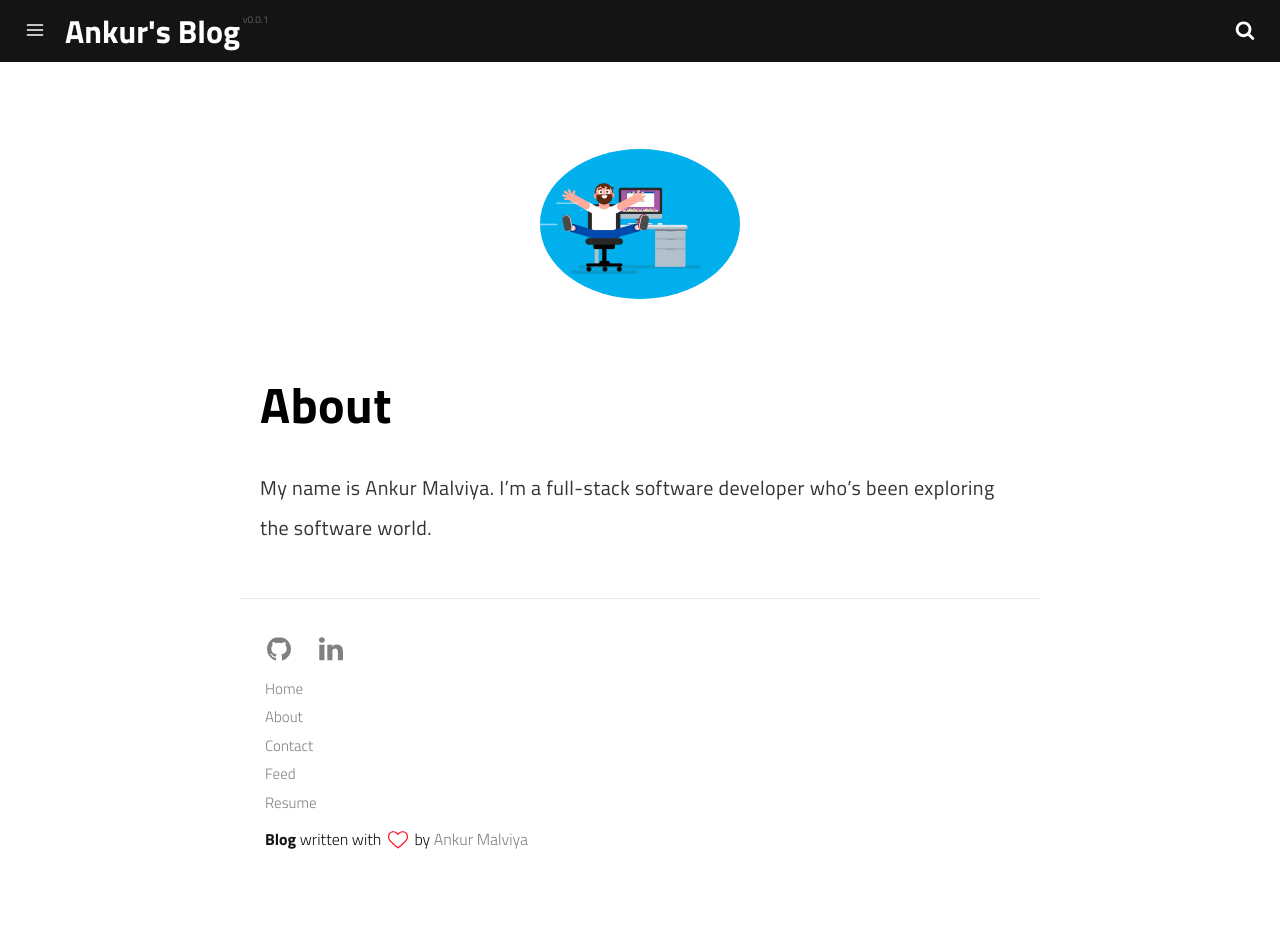
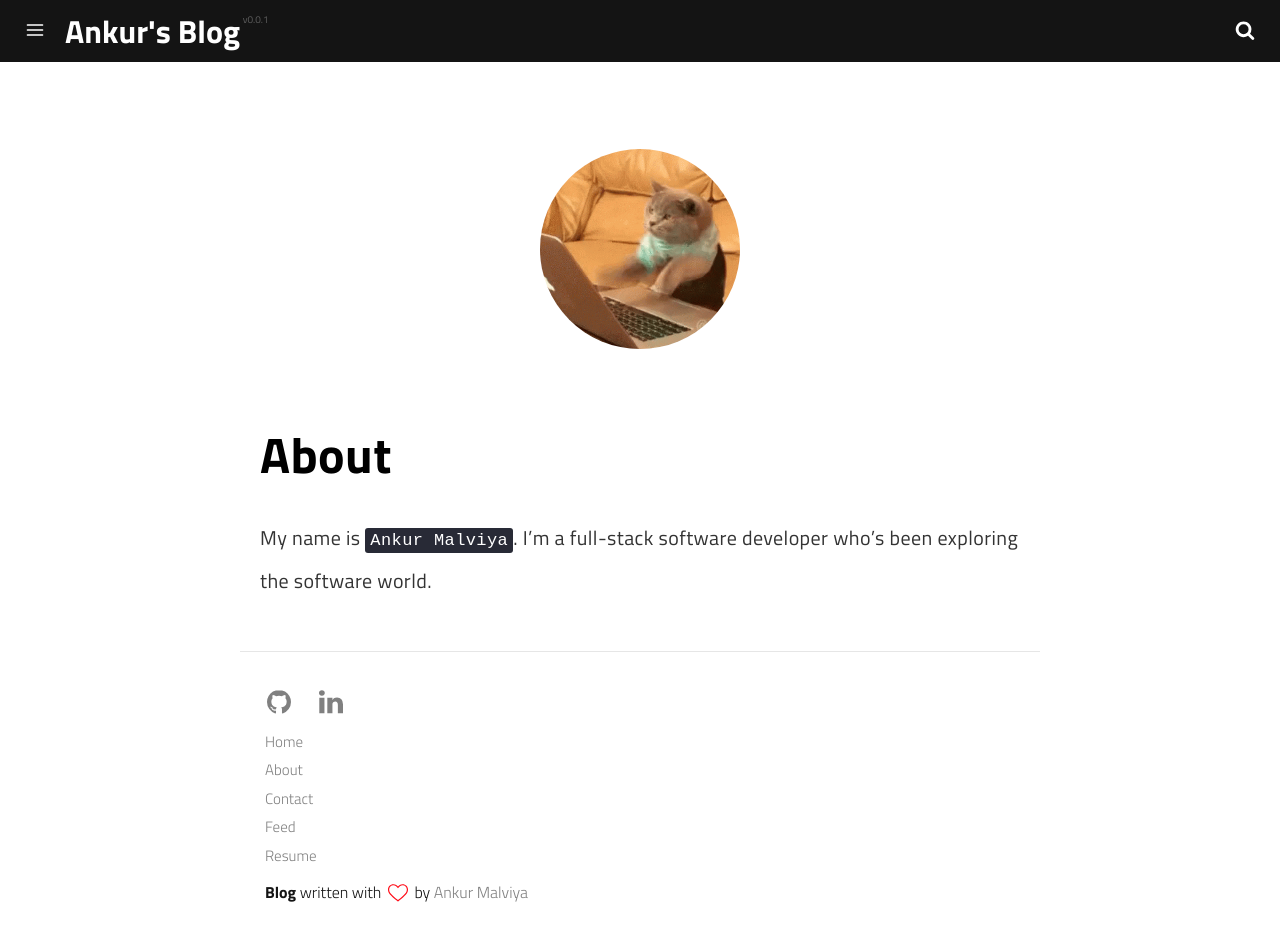
Before and after one commit to Ankur1-618/ankur1-618.github.com, a Jekyll site: the page built from pages/about.md, in a window 1280 px wide and 941 px high. Built offline with Jekyll 4.4.1, drawn with Linux system fonts in a browser that asks for light colours; a script that is not in the unit is left out.

Commit message:
profile changed

```diff
--- a/pages/about.md
+++ b/pages/about.md
@@ -5,8 +5,8 @@ description: About Ankur Malviya
 permalink: /about/
 ---
 
-<img class="img-rounded" src="/assets/img/uploads/profile2.gif" alt="Thiago Rossener" width="200">
+<img class="img-rounded" src="/assets/img/uploads/profile3.gif" alt="Ankur Malviya" width="200">
 
 # About
 
-My name is Ankur Malviya. I’m a full-stack software developer who’s been exploring the software world.
+My name is `Ankur Malviya`. I’m a full-stack software developer who’s been exploring the software world.
```
